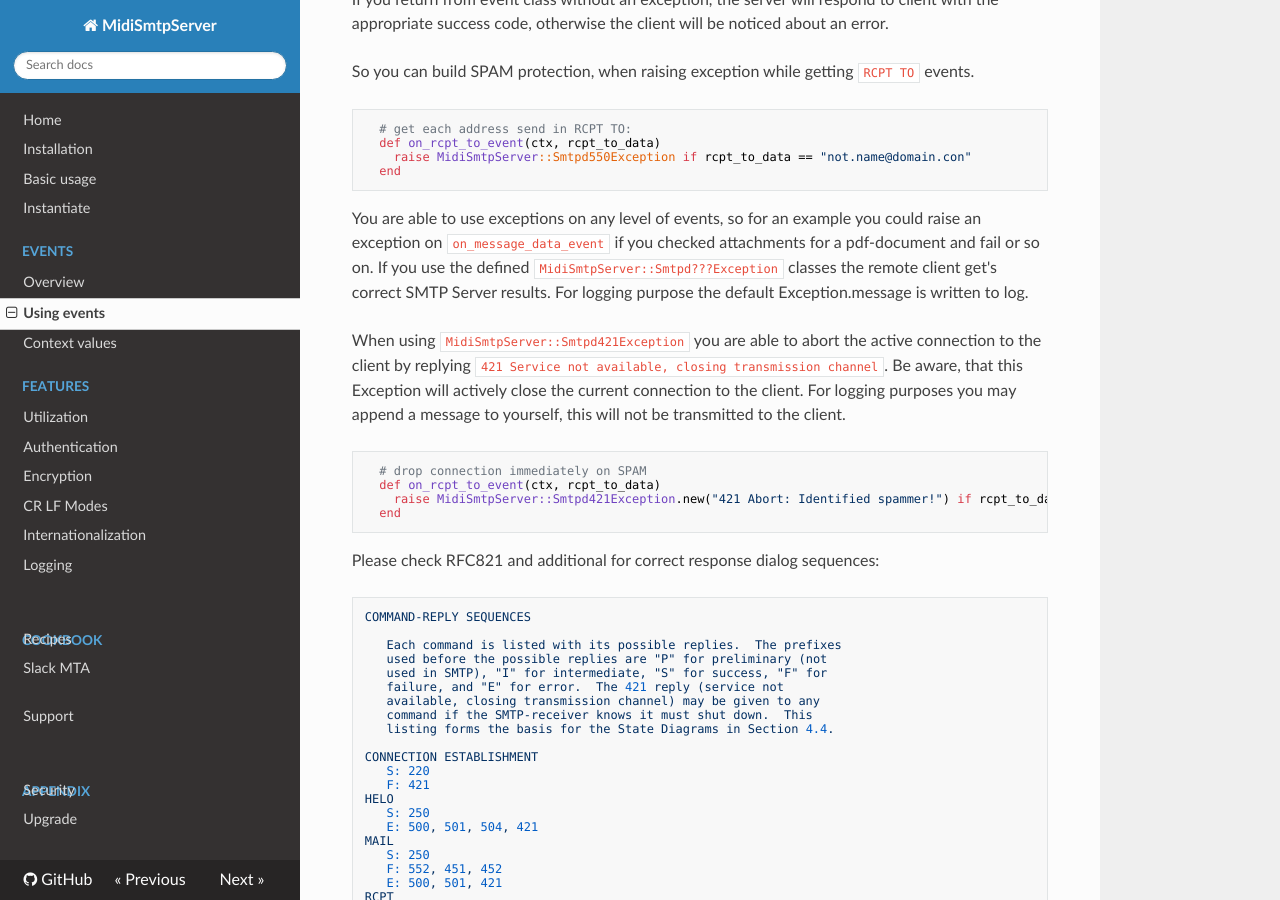
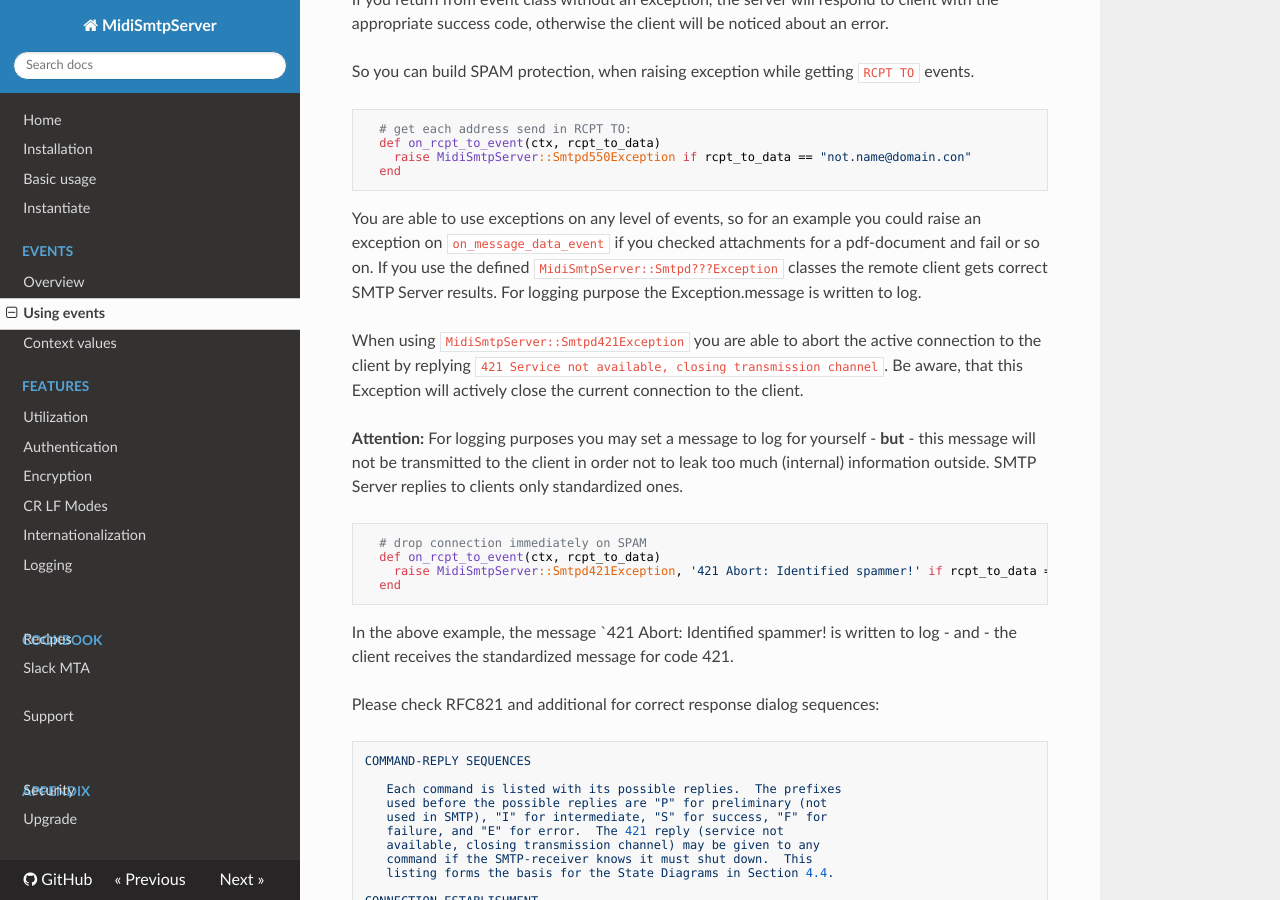
Before and after one commit to 4commerce-technologies-AG/midi-smtp-server, an MkDocs documentation site: the page built from mkdocs/using_events.md, in a window 1280 px wide and 900 px high, scrolled down 2695 px. Built offline with MkDocs 1.6.1, drawn with Linux system fonts in a browser that asks for light colours; nearby versions of some CDN libraries; old or Windows-style settings are respelled for this version of MkDocs; some of the changed text lies outside the part shown.

Commit message:
fix: documentation of exception handling
	- Precisely info about logging text and client information
	- Minor erratas

````diff
--- a/mkdocs/using_events.md
+++ b/mkdocs/using_events.md
@@ -138,16 +138,20 @@ So you can build SPAM protection, when raising exception while getting `RCPT TO`
   end
 ```
 
-You are able to use exceptions on any level of events, so for an example you could raise an exception on `on_message_data_event` if you checked attachments for a pdf-document and fail or so on. If you use the defined `MidiSmtpServer::Smtpd???Exception` classes the remote client get's correct SMTP Server results. For logging purpose the default Exception.message is written to log.
+You are able to use exceptions on any level of events, so for an example you could raise an exception on `on_message_data_event` if you checked attachments for a pdf-document and fail or so on. If you use the defined `MidiSmtpServer::Smtpd???Exception` classes the remote client gets correct SMTP Server results. For logging purpose the Exception.message is written to log.
 
-When using `MidiSmtpServer::Smtpd421Exception` you are able to abort the active connection to the client by replying `421 Service not available, closing transmission channel`. Be aware, that this Exception will actively close the current connection to the client. For logging purposes you may append a message to yourself, this will not be transmitted to the client.
+When using `MidiSmtpServer::Smtpd421Exception` you are able to abort the active connection to the client by replying `421 Service not available, closing transmission channel`. Be aware, that this Exception will actively close the current connection to the client.
+
+**Attention:** For logging purposes you may set a message to log for yourself - **but** - this message will not be transmitted to the client in order not to leak too much (internal) information outside. SMTP Server replies to clients only standardized ones.
 
 ```rb
   # drop connection immediately on SPAM
   def on_rcpt_to_event(ctx, rcpt_to_data)
-    raise MidiSmtpServer::Smtpd421Exception.new("421 Abort: Identified spammer!") if rcpt_to_data == "not.name@domain.con"
+    raise MidiSmtpServer::Smtpd421Exception, '421 Abort: Identified spammer!' if rcpt_to_data == "not.name@domain.con"
   end
 ```
+
+In the above example, the message `421 Abort: Identified spammer! is written to log - and - the client receives the standardized message for code 421.
 
 Please check RFC821 and additional for correct response dialog sequences:
 
````
Also changed, not shown: other parts of mkdocs/using_events.md (+3 -3 lines).
